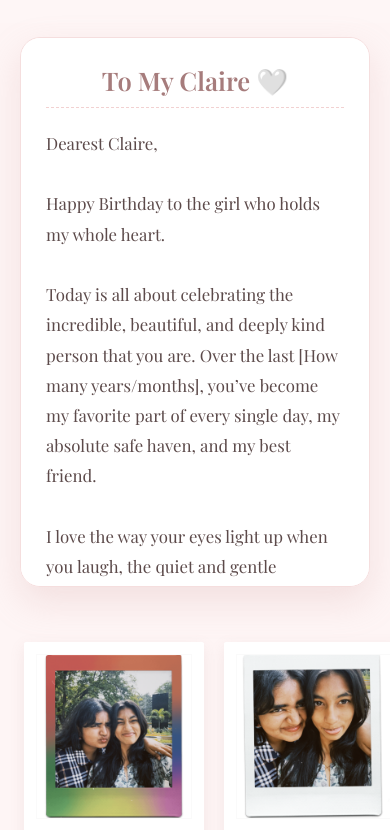
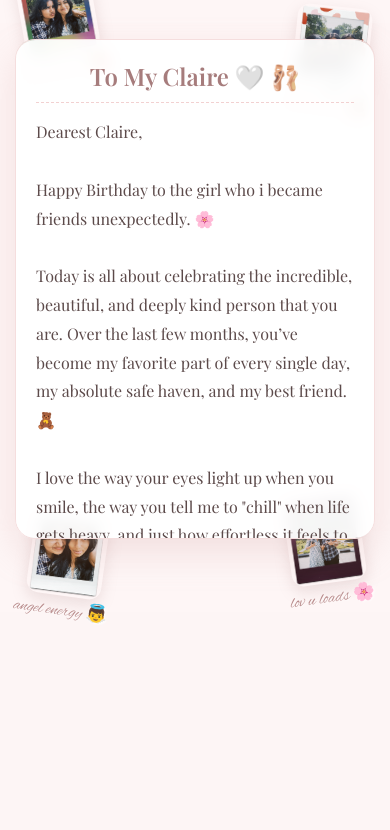
Before and after one commit to rachaelevangeline/for-claire, a plain HTML site: page index.html in a window 390 px wide. Shown: the part 232-1062 px from the top of the page. After the commit the page ends 860 px from the top, so only its background shows below. Drawn offline with nearby package versions, Linux system fonts and the light colour scheme; a web font is replaced by a local one.

Commit message:
Refactor styles and update birthday message
Updated various styles and content in index.html for improved layout and personalization.

```diff
--- a/index.html
+++ b/index.html
@@ -25,7 +25,7 @@
             align-items: center;
             overflow-x: hidden;
             position: relative;
-            padding: 20px;
+            padding: 15px;
         }
 
         /* Ambient soft overlay to ensure text readability */
@@ -44,13 +44,13 @@
         /* Header Area */
         .header-container {
             text-align: center;
-            margin: 20px 0;
+            margin: 15px 0;
             z-index: 2;
         }
 
         h1 {
             font-family: 'Alex Brush', cursive;
-            font-size: clamp(3.2rem, 8vw, 4.8rem);
+            font-size: clamp(2.8rem, 8vw, 4.8rem);
             color: #d4a3a3;
             text-shadow: 2px 2px 4px rgba(255, 255, 255, 0.9);
             line-height: 1.2;
@@ -59,14 +59,14 @@
         .subtitle {
             font-family: 'Playfair Display', serif;
             font-style: italic;
-            font-size: clamp(1rem, 3vw, 1.3rem);
+            font-size: clamp(0.9rem, 3vw, 1.3rem);
             color: #b88b8b;
             letter-spacing: 2px;
             margin-top: 5px;
         }
 
         .bow-accent {
-            font-size: 2rem;
+            font-size: 1.8rem;
             color: #e2b2b2;
             animation: float 3s ease-in-out infinite;
             display: inline-block;
@@ -82,7 +82,7 @@
             flex-grow: 1;
             position: relative;
             z-index: 2;
-            padding: 20px 0;
+            padding: 10px 0;
         }
 
         /* Central Letter Box */
@@ -90,10 +90,10 @@
             background: rgba(255, 255, 255, 0.94);
             border: 1px solid #f5dede;
             border-radius: 20px;
-            padding: clamp(25px, 5vw, 40px);
+            padding: clamp(20px, 5vw, 40px);
             width: 100%;
-            max-width: 480px;
-            max-height: 550px;
+            max-width: 450px;
+            max-height: 500px;
             overflow-y: auto;
             box-shadow: 0 15px 35px rgba(212, 163, 163, 0.25);
             backdrop-filter: blur(8px);
@@ -117,8 +117,8 @@
         .letter-card h2 {
             font-family: 'Playfair Display', serif;
             color: #a67c7c;
-            font-size: 1.6rem;
-            margin-bottom: 20px;
+            font-size: 1.5rem;
+            margin-bottom: 15px;
             border-bottom: 1px dashed #f2d1d1;
             padding-bottom: 10px;
         }
@@ -127,41 +127,47 @@
             font-family: 'Playfair Display', serif;
             line-height: 1.8;
             color: #5c4a4a;
-            font-size: 1.05rem;
+            font-size: 1rem;
             text-align: left;
             white-space: pre-line;
         }
 
         /* Polaroid Pictures Wrapper */
         .photo-gallery {
-            display: contents;
+            display: contents; /* Allows absolute tracking on all devices */
         }
 
-        /* Base Polaroid Styling */
+        /* Base Polaroid Styling (Clean & Transparent) */
         .polaroid {
-            background: white;
-            padding: 12px 12px 24px 12px;
-            box-shadow: 0 8px 20px rgba(166, 124, 124, 0.15);
-            border-radius: 2px;
-            width: 195px;
+            background: transparent;
+            padding: 0;
+            position: absolute;
             transition: transform 0.3s ease, z-index 0.3s ease;
-            flex-shrink: 0;
+            display: flex;
+            flex-direction: column;
+            align-items: center;
+            pointer-events: auto;
         }
 
         .polaroid img {
             width: 100%;
-            height: 165px;
             object-fit: cover;
-            border: 1px solid #fafafa;
+            border-radius: 12px;
+            box-shadow: 0 6px 15px rgba(166, 124, 124, 0.2);
         }
 
         .polaroid .caption {
             font-family: 'Alex Brush', cursive;
-            font-size: 1.8rem;
             text-align: center;
-            color: #a67c7c;
-            margin-top: 10px;
+            color: #b88b8b;
+            margin-top: 5px;
             white-space: nowrap;
+            text-shadow: 1px 1px 2px rgba(255, 255, 255, 0.8);
+        }
+
+        .polaroid:hover {
+            transform: scale(1.15) rotate(0deg) !important;
+            z-index: 25;
         }
 
         @keyframes float {
@@ -173,53 +179,45 @@
         /* ================= LAPTOP / DESKTOP STYLES ================= */
         @media (min-width: 992px) {
             .polaroid {
-                position: absolute;
+                width: 135px;
                 z-index: 5;
             }
-            .polaroid:hover {
-                transform: scale(1.1) rotate(0deg) !important;
-                z-index: 20;
-                box-shadow: 0 15px 30px rgba(166, 124, 124, 0.25);
+            .polaroid img {
+                height: 145px;
             }
-            /* Scattered Placement surrounding the center */
-            .pic1 { left: 4%; top: 12%; transform: rotate(-8deg); }
-            .pic2 { left: 7%; bottom: 12%; transform: rotate(6deg); }
-            .pic3 { right: 4%; top: 18%; transform: rotate(5deg); }
-            .pic4 { right: 6%; bottom: 10%; transform: rotate(-6deg); }
+            .polaroid .caption {
+                font-size: 1.6rem;
+            }
+            /* Scattered layout around the large screen */
+            .pic1 { left: 8%; top: 15%; transform: rotate(-8deg); }
+            .pic2 { left: 11%; bottom: 15%; transform: rotate(6deg); }
+            .pic3 { right: 8%; top: 20%; transform: rotate(5deg); }
+            .pic4 { right: 10%; bottom: 12%; transform: rotate(-6deg); }
         }
 
         /* ================= PHONE / TABLET STYLES ================= */
         @media (max-width: 991px) {
-            body {
-                justify-content: flex-start;
+            .container {
+                min-height: 70vh;
+                padding: 10px 0;
             }
-            .container {
-                flex-direction: column;
-                justify-content: flex-start;
-                gap: 30px;
+            /* Super tiny, dainty scattered frames for mobile view */
+            .polaroid {
+                width: 75px;
+                z-index: 2; /* Sits delicately behind or beside the letter edges */
             }
-            /* Converts the photos into a cute horizontal swiper on phones */
-            .photo-gallery {
-                display: flex;
-                width: 100vw;
-                overflow-x: auto;
-                padding: 15px 24px;
-                gap: 20px;
-                scroll-snap-type: x mandatory;
-                -webkit-overflow-scrolling: touch;
+            .polaroid img {
+                height: 85px;
             }
-            .photo-gallery::-webkit-scrollbar {
-                display: none;
+            .polaroid .caption {
+                font-size: 1.1rem; /* Keeps caption scaled down perfectly */
+                margin-top: 3px;
             }
-            .polaroid {
-                scroll-snap-align: center;
-                box-shadow: 0 5px 15px rgba(166, 124, 124, 0.12);
-                width: 180px;
-            }
-            .letter-card {
-                order: -1; /* Keeps the letter on top on mobile */
-                margin-bottom: 10px;
-            }
+            /* Strategic corner placements so they don't block the main card text */
+            .pic1 { left: 2%; top: -2%; transform: rotate(-10deg); }
+            .pic2 { left: 4%; bottom: -4%; transform: rotate(8deg); }
+            .pic3 { right: 2%; top: 4%; transform: rotate(6deg); }
+            .pic4 { right: 3%; bottom: -2%; transform: rotate(-8deg); }
         }
     </style>
 </head>
@@ -227,9 +225,9 @@
 
     <!-- Header Section -->
     <div class="header-container">
-        <div class="bow-accent">🎀</div>
+        <div class="bow-accent">🎀 🌸 🎀</div>
         <h1>Happy Birthday Claire</h1>
-        <div class="subtitle">celebrating you today & always</div>
+        <div class="subtitle">celebrating you today & always 🍓</div>
     </div>
 
     <!-- Main Content Area -->
@@ -237,45 +235,47 @@
 
         <!-- Central Custom Letter Box -->
         <div class="letter-card">
-            <h2>To My Claire 🤍</h2>
+            <h2>To My Claire 🤍 🩰</h2>
             <div class="letter-text">Dearest Claire,
 
-Happy Birthday to the girl who holds my whole heart.
+Happy Birthday to the girl who i became friends unexpectedly. 🌸
 
-Today is all about celebrating the incredible, beautiful, and deeply kind person that you are. Over the last [How many years/months], you’ve become my favorite part of every single day, my absolute safe haven, and my best friend.
+Today is all about celebrating the incredible, beautiful, and deeply kind person that you are. Over the last few months, you’ve become my favorite part of every single day, my absolute safe haven, and my best friend. 🧸
 
-I love the way your eyes light up when you laugh, the quiet and gentle moments we share when the world slows down, and just how effortless it feels to love you. You bring an irreplaceable warmth and light into my life that I never want to be without.
+I love the way your eyes light up when you smile, the way you tell me to "chill" when life gets heavy, and just how effortless it feels to love you. You bring an irreplaceable warmth and light into my life that I never want to be without. 🩰
 
-Thank you for just being you—for your soft heart, your endless patience, and for making my world infinitely brighter.
+Thank you for just being you—for your soft heart, your sassiness, your endless patience, your awesome sense of humour and for making my world infinitely brighter. I know things have been really hard and I have hurt you and im sorry. I hope you realise you are so special and deserve the whole world. ✨
 
-As you start this new year of life, my biggest wish is that it brings you all the magic, peace, and absolute happiness you constantly give to everyone around you. I promise to be right here by your side through all of it, cheering you on and loving you a little more every day.
+I'm sorry that the world has been so cruel to you and you have been taken for granted, crying in pain, but god is always there by your side and I'm there for you. 🤍
 
-Have the most wonderful birthday, my sweet girl. You deserve the entire world.
+As you start this new year of life, my biggest wish is that it brings you all the magic, peace, and absolute happiness you constantly give to everyone around you. I promise to be right here by your side through all of it, cheering you on and loving you a little more every day. 🪄
+
+Have the most wonderful birthday, my sweet girl. You deserve the entire world. 🍰
 
 Forever & always yours,
-[Your Name] ✨</div>
+Sugarrr 🎀</div>
         </div>
 
-        <!-- Scattered on Laptop / Swipeable Gallery on Mobile -->
+        <!-- Scattered Layout on both Desktop and Mobile -->
         <div class="photo-gallery">
             <div class="polaroid pic1">
                 <img src="pic1.png" alt="Claire Photo 1">
-                <div class="caption">my favorite smile</div>
+                <div class="caption">my fav girl 🍓</div>
             </div>
 
             <div class="polaroid pic2">
                 <img src="pic2.png" alt="Claire Photo 2">
-                <div class="caption">cherished moments</div>
+                <div class="caption">angel energy 👼</div>
             </div>
 
             <div class="polaroid pic3">
                 <img src="pic3.png" alt="Claire Photo 3">
-                <div class="caption">sweetest memories</div>
+                <div class="caption">so precious 🧸</div>
             </div>
 
             <div class="polaroid pic4">
                 <img src="pic4.png" alt="Claire Photo 4">
-                <div class="caption">always you</div>
+                <div class="caption">lov u loads 🌸</div>
             </div>
         </div>
 
```
